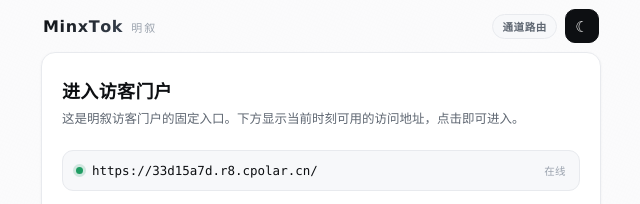
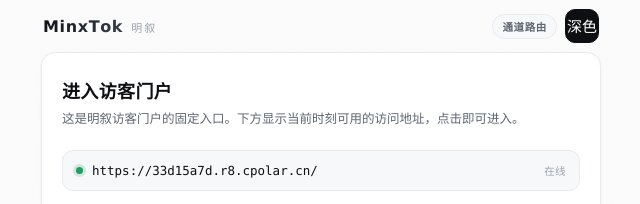
Before and after one commit to JMX-manager/MinxTok, a plain HTML site: page index.html in a window 1280 px wide. Shown: the top 204 px of the page, 319-959 px from the left. Drawn offline with Linux system fonts and the light colour scheme.

Commit message:
style: 导航站 A 套重做 + 去 emoji + logo 自色修复

```diff
--- a/index.html
+++ b/index.html
@@ -198,7 +198,7 @@ html[data-theme="light"] .themebtn{background:#0d0f12; color:#ffffff; border-col
     </div>
     <div class="top-right">
       <span class="badge">通道路由</span>
-      <button class="themebtn" id="themeBtn" title="切换深色 / 浅色">☾</button>
+      <button class="themebtn" id="themeBtn" title="切换深色 / 浅色">深/浅</button>
     </div>
   </div>
 
@@ -243,7 +243,7 @@ html[data-theme="light"] .themebtn{background:#0d0f12; color:#ffffff; border-col
     var d=isDark();
     document.documentElement.setAttribute('data-theme', d?'dark':'light');
     var b=document.getElementById('themeBtn');
-    if(b) b.textContent = d ? '☀' : '☾';
+    if(b) b.textContent = d ? '浅色' : '深色';
   }
   applyTheme();
   if(window.matchMedia){
```
